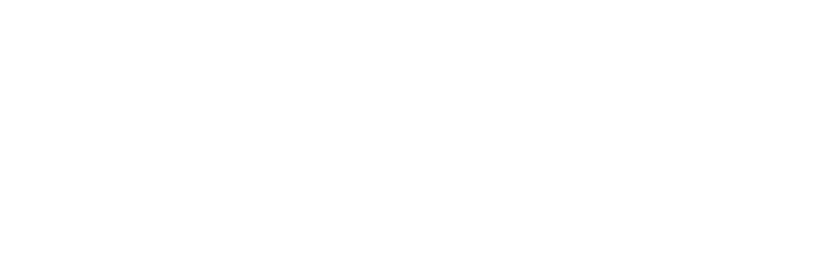
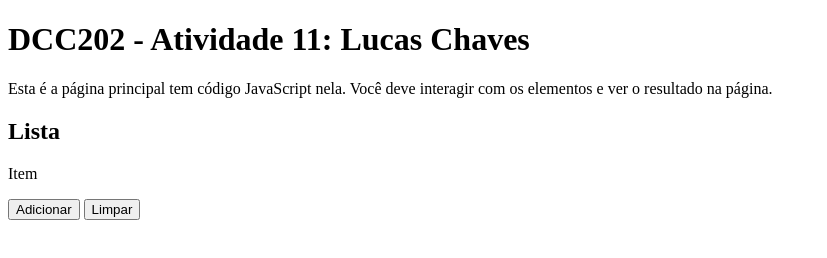
Before and after one commit to ufjf-dcc202/ufjf-dcc202-2023-3-a-atv11-LucasVChaves, a plain HTML site: page index.html in a window 1280 px wide. Shown: the whole page, without its empty margins (0-827 px from the left). Drawn offline with Linux system fonts and the light colour scheme.

Commit message:
Adiciona o conteudo do html, incluindo a lista que sera populada com javascript

```diff
--- a/index.html
+++ b/index.html
@@ -3,9 +3,20 @@
 <head>
     <meta charset="UTF-8">
     <meta name="viewport" content="width=device-width, initial-scale=1.0">
-    <title>Document</title>
+    <script src="main.js" type="module"></script>
+    <title>DCC202 - Atividade 11: Lucas Chaves</title>
 </head>
 <body>
-
+    <main>
+        <h1>DCC202 - Atividade 11: Lucas Chaves</h1>
+        <p>Esta é a página principal tem código JavaScript nela. Você deve interagir com os elementos e ver o resultado na página.</p>
+        <section>
+            <h2>Lista</h2>
+            <p id="entrada" contenteditable>Item</p>
+            <button id="adicionar">Adicionar</button>
+            <button id="limpar">Limpar</button>
+            <ol id="itens"></ol>
+        </section>
+    </main>
 </body>
 </html>
```
